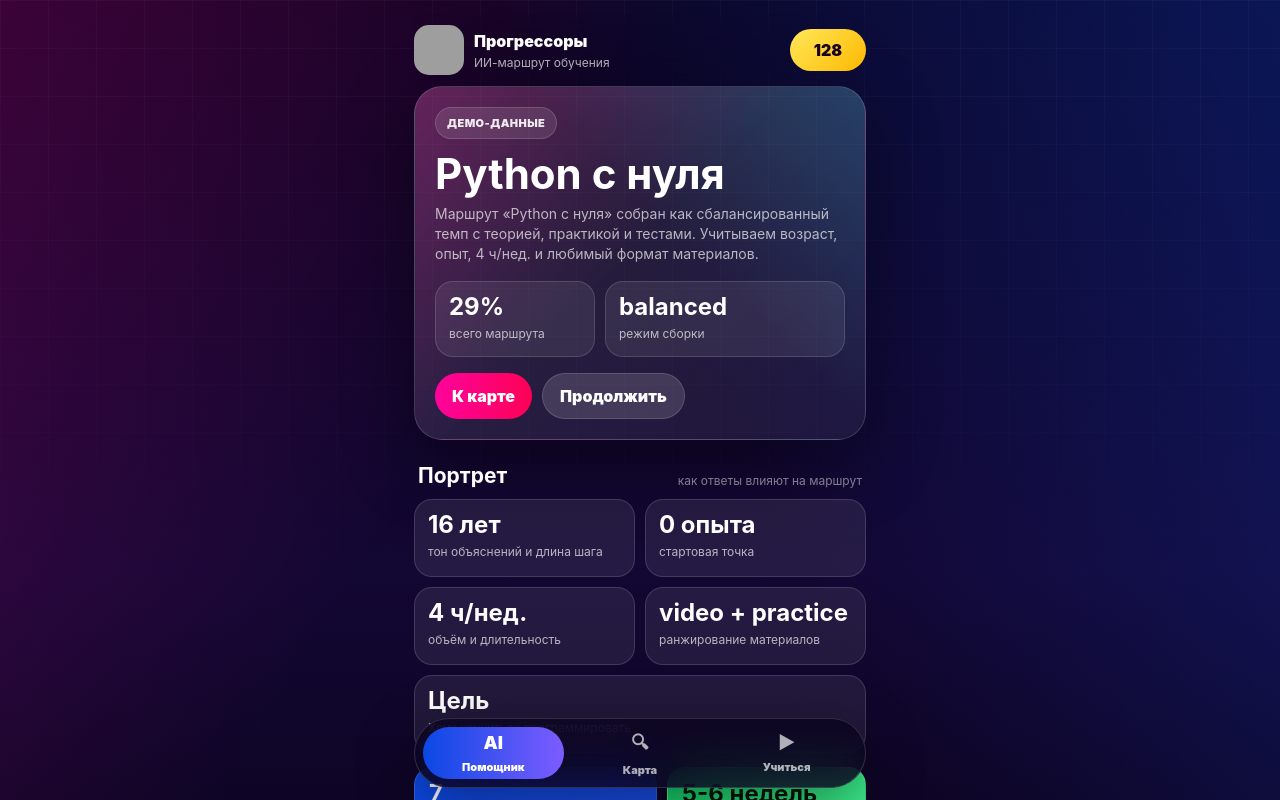
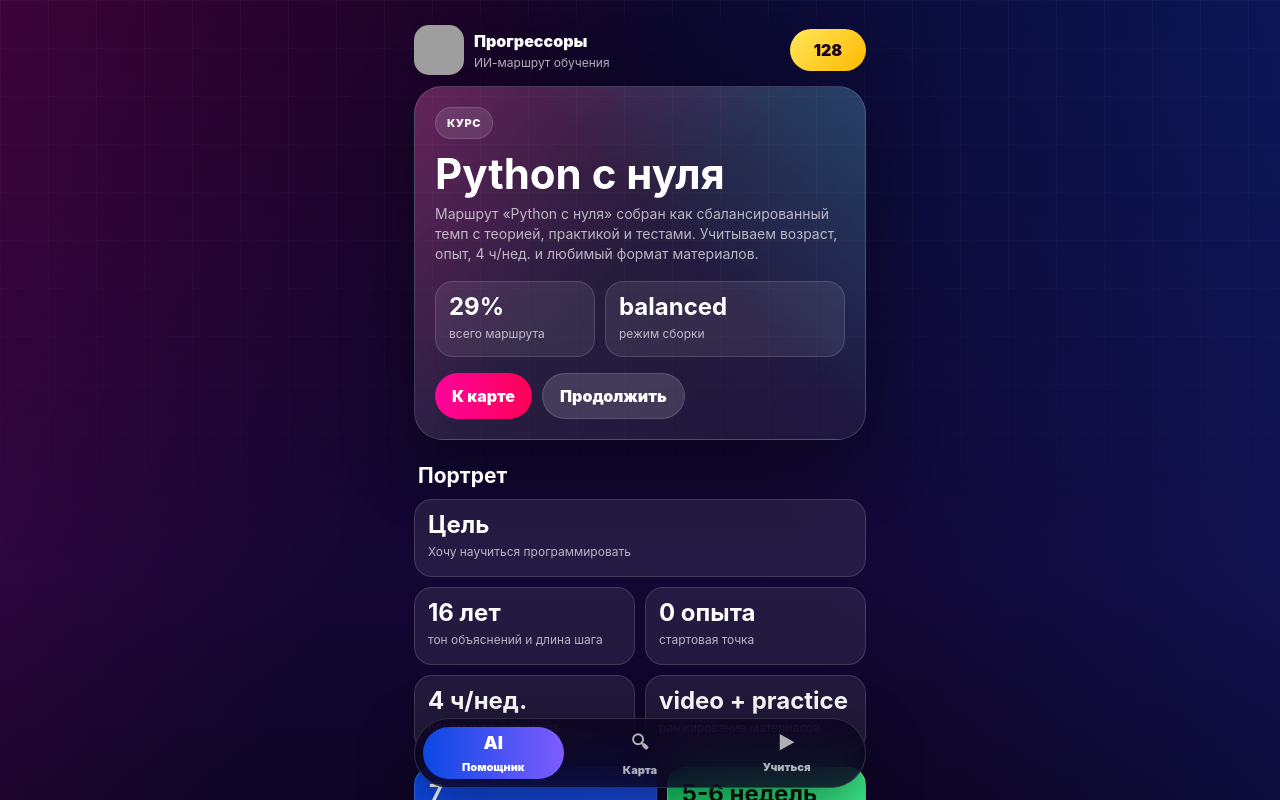
Before and after one commit to Grilubushka/Unovus218, a React (Vite) app in the folder miniapp/: page / in a window 1280 px wide. Shown: the top 800 px of the page. Built offline with nearby package versions, Linux system fonts and the light colour scheme; grey boxes are pictures that could not be loaded.

Commit message:
miniapp profile

```diff
--- a/miniapp/src/components/Hero.jsx
+++ b/miniapp/src/components/Hero.jsx
@@ -1,7 +1,9 @@
+import { useNavigate, useLocation } from "react-router-dom";
 export function Hero({ roadmap, source, loading, error, onOpenCurrent }) {
+  const navigate = useNavigate();
   return (
     <section className="hero">
-      <span className="eyebrow">{loading ? "Загрузка базы" : source === "database" ? "Данные из базы" : "Демо-данные"}</span>
+      <span className="eyebrow">Курс</span>
       <h1>{roadmap.title}</h1>
       <p>{error ? `${roadmap.explanation} Mini App временно показывает демо: ${error}` : roadmap.explanation}</p>
       <div className="hero-grid">
@@ -15,10 +17,10 @@
         </div>
       </div>
       <div className="actions">
-        <button className="btn primary" type="button" onClick={scrollToRoadmap}>
+        <button className="btn primary" type="button" onClick={() => navigate("/roadmap")}>
           К карте
         </button>
-        <button className="btn ghost" type="button" onClick={onOpenCurrent}>
+        <button className="btn ghost" type="button" onClick={() => navigate("/action")}>
           Продолжить
         </button>
       </div>
--- a/miniapp/src/components/ProfileCard.jsx
+++ b/miniapp/src/components/ProfileCard.jsx
@@ -3,13 +3,14 @@
 export function ProfileCard({ profile }) {
   return (
     <>
-      <SectionHead title="Портрет" subtitle="как ответы влияют на маршрут" />
+      <SectionHead title="Портрет" subtitle="" />
       <section className="profile-grid">
+        <ProfileItem title="Цель" caption={profile.goal} wide />
         <ProfileItem title={profile.ageLabel ?? `${profile.age} лет`} caption="тон объяснений и длина шага" />
         <ProfileItem title={profile.experienceLabel ?? (profile.experience === "none" ? "0 опыта" : "есть база")} caption="стартовая точка" />
         <ProfileItem title={profile.weeklyTimeLabel ?? `${profile.weeklyTime} ч/нед.`} caption="объём и длительность" />
         <ProfileItem title={profile.formatsLabel ?? profile.formats.join(" + ")} caption="ранжирование материалов" />
-        <ProfileItem title="Цель" caption={profile.goal} wide />
+
       </section>
     </>
   );
```
